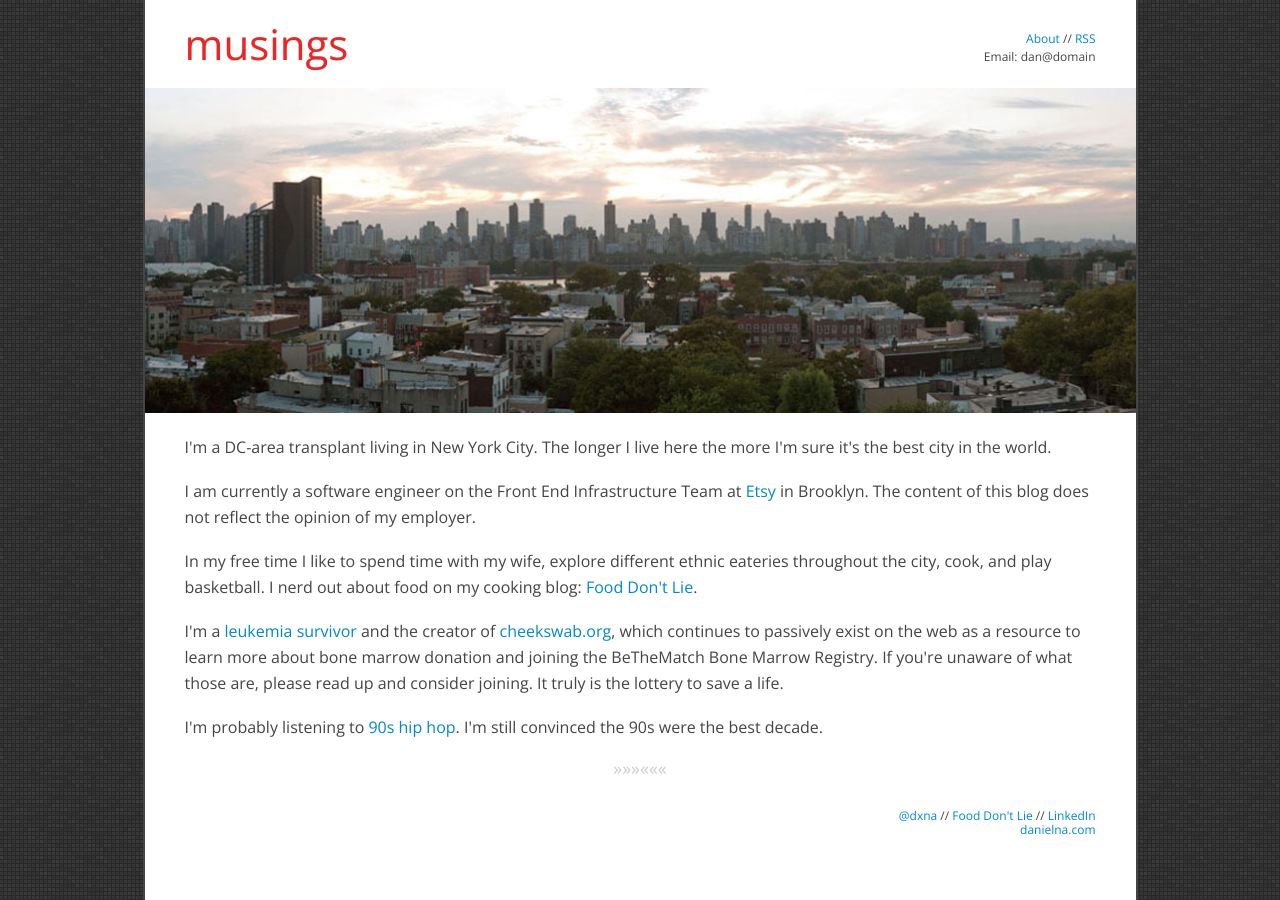
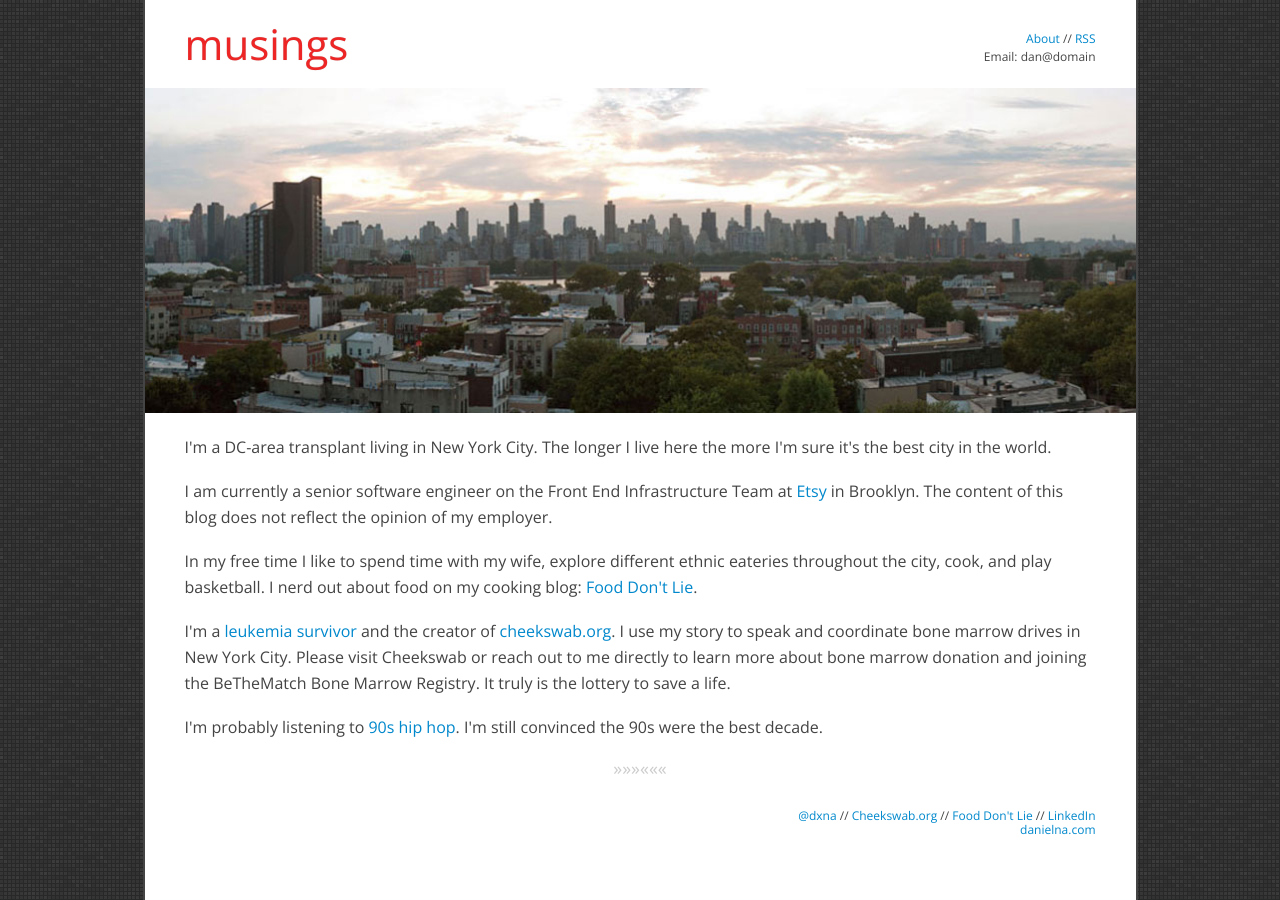
Before and after one commit to danielna/danielna.github.com, a Jekyll site: the page built from about.html, in a window 1280 px wide. Built offline with Jekyll 4.4.1, drawn with Linux system fonts in a browser that asks for light colours; nearby versions of some CDN libraries; library files that are not in the unit come from our copies.

Commit message:
Cheekswab updates

```diff
--- a/_includes/footer.html
+++ b/_includes/footer.html
@@ -1,5 +1,6 @@
-<a href="http://www.twitter.com/dxna" title="@dxna" target="_blank">@dxna</a> //
-<a href="http://www.fooddontlie.com/" title="Food Don't Lie" target="_blank">Food Don't Lie</a> //
-<a href="http://www.linkedin.com/in/danielna" title="LinkedIn" target="_blank">LinkedIn</a>
+<a href="http://www.twitter.com/dxna" target="_blank">@dxna</a> //
+<a href="http://www.cheekswab.org/" target="_blank">Cheekswab.org</a> //
+<a href="http://www.fooddontlie.com/" target="_blank">Food Don't Lie</a> //
+<a href="http://www.linkedin.com/in/danielna" target="_blank">LinkedIn</a>
 <br/>
-<a href="http://www.danielna.com" title="danielna.com" target="_blank">danielna.com</a>
+<a href="http://www.danielna.com" target="_blank">danielna.com</a>
--- a/about.html
+++ b/about.html
@@ -10,7 +10,7 @@ I'm a DC-area transplant living in New York City.  The longer I live here the mo
 </p>
 
 <p>
-I am currently a software engineer on the Front End Infrastructure Team at <a href="http://www.etsy.com" title="Etsy" target="_blank">Etsy</a> in Brooklyn.  The content of this blog does not reflect the opinion of my employer.
+I am currently a senior software engineer on the Front End Infrastructure Team at <a href="http://www.etsy.com" title="Etsy" target="_blank">Etsy</a> in Brooklyn.  The content of this blog does not reflect the opinion of my employer.
 </p>
 
 <p>
@@ -18,7 +18,7 @@ In my free time I like to spend time with my wife, explore different ethnic eate
 </p>
 
 <p>
-I'm a <a href="http://www.cheekswab.org/about-cheekswab/founders-story/" target="_blank">leukemia survivor</a> and the creator of <a href="http://www.cheekswab.org" target='_blank'>cheekswab.org</a>, which continues to passively exist on the web as a resource to learn more about bone marrow donation and joining the BeTheMatch Bone Marrow Registry.  If you're unaware of what those are, please read up and consider joining.  It truly is the lottery to save a life.
+I'm a <a href="http://www.cheekswab.org/about-cheekswab/founders-story/" target="_blank">leukemia survivor</a> and the creator of <a href="http://www.cheekswab.org" target='_blank'>cheekswab.org</a>.  I use my story to speak and coordinate bone marrow drives in New York City.  Please visit Cheekswab or reach out to me directly to learn more about bone marrow donation and joining the BeTheMatch Bone Marrow Registry.  It truly is the lottery to save a life.
 </p>
 
 <p>
```
